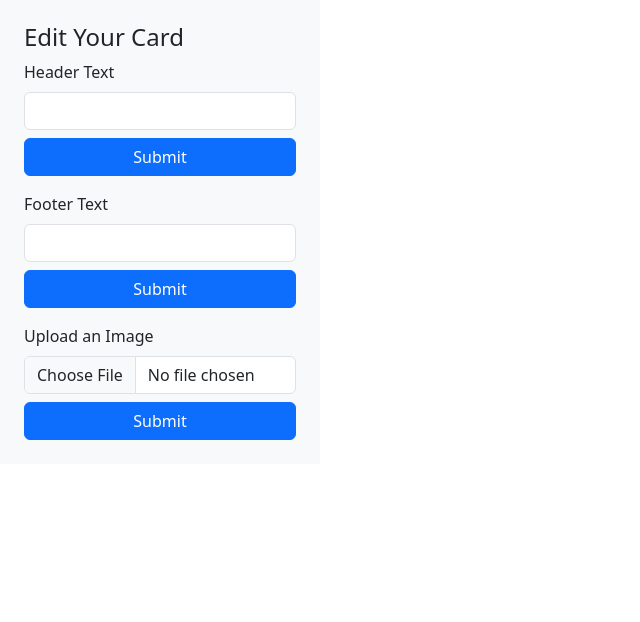
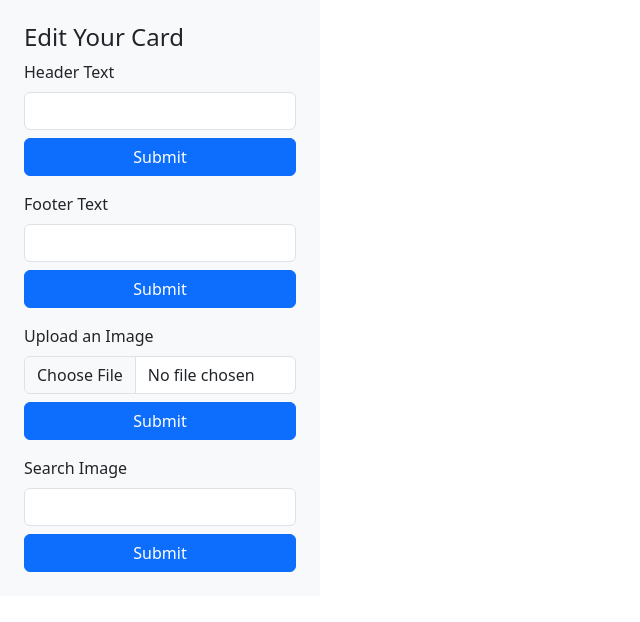
Before and after one commit to ahenden13/final_proj_205, a Flask app: page / in a window 1280 px wide. Shown: the part 178-800 px from the top of the page, without its empty margins (0-640 px from the left). Run offline with Flask 3, Linux system fonts and the light colour scheme; some libraries are stand-ins or nearby versions.

Commit message:
Integrated Unsplash API to allows uers to search for images

```diff
--- a/main.py
+++ b/main.py
@@ -9,6 +9,10 @@ from werkzeug.utils import secure_filename
 from PIL import Image
 import os
 import uuid
+import requests, json
+from pprint import pprint
+from io import BytesIO
+import random
 
 app = Flask(__name__)
 app.config['SECRET_KEY'] = 'ott3r'
@@ -26,10 +30,15 @@ class FooterForm(FlaskForm):
 class ImageUploadForm(FlaskForm):
     image = FileField('Upload an Image')
 
+class SearchImageForm(FlaskForm):
+    search_text = StringField('Search Image')
+
 current_settings = {
     'header_text': 'Header Text',
     'footer_text': 'Footer Text',
-    'user_image_filename': None
+    'user_image_filename': None,
+    'searched_image': None,
+    'searched_image_url': None
 }
 
 @app.route('/', methods=['GET', 'POST'])
@@ -37,6 +46,7 @@ def index():
     header_form = HeaderForm()
     footer_form = FooterForm()
     imageupload_form = ImageUploadForm()
+    search_image_form = SearchImageForm()
 
     if request.method == 'POST':
         if header_form.header_text.data:
@@ -51,10 +61,28 @@ def index():
             image_file.save(os.path.join(app.config['UPLOAD_FOLDER'], filename))
             current_settings['user_image_filename'] = filename
 
+        if search_image_form.search_text.data:
+            page_num = random.randint(0, 10) * random.randint(0, 10)
+            current_settings['searched_image'] = search_image_form.search_text.data
+            url = f"https://api.unsplash.com/search/photos?page={page_num}&query={current_settings['searched_image']}"
+            headers = {
+                "Accept-Version": "v1",
+                "Authorization": "Client-ID 9A5ot-o2F1PHh8ERLsxH09Fls1g8rQP9T2CH4bE3jFQ"
+            }
+            try:
+                r = requests.get(url, headers=headers)
+                data = r.json()
+                image_url = data['results'][0]['urls']['regular']
+                current_settings['searched_image_url'] = image_url
+
+            except:
+                print('please try again')
+
     return render_template('index.html',
                            header_form=header_form,
                            footer_form=footer_form,
                            imageupload_form=imageupload_form,
+                           search_image_form=search_image_form,
                            settings=current_settings)
 
 if __name__ == '__main__':
--- a/templates/index.html
+++ b/templates/index.html
@@ -13,6 +13,8 @@
         <div style="border-style:solid; margin-left: 100px; margin-right:100px">
         {% if settings.user_image_filename %}
             <img src="{{ url_for('static', filename='uploads/' + settings.user_image_filename) }}" style="max-width: 400px;">
+        {% elif settings.searched_image_url %}
+            <img src= "{{ settings.searched_image_url }}" style="max-width: 400px;">
         {% else %}
             <p>Upload image to preview.</p>
         {% endif %}
@@ -48,6 +50,13 @@
                     {{ imageupload_form.image(class="form-control mb-2") }}
                     <input type="submit" value="Submit" class="btn btn-primary w-100">
                 </form>
+
+                <form method="POST" action="/">
+                    {{ search_image_form.csrf_token }}
+                    {{ search_image_form.search_text.label(class="form-label mt-3") }}
+                    {{ search_image_form.search_text(class="form-control mb-2") }}
+                    <input type="submit" value="Submit" class="btn btn-primary w-100">
+                </form>
     </div>
 </body>
 </html>
```
Also changed, not shown: 1 other file.
